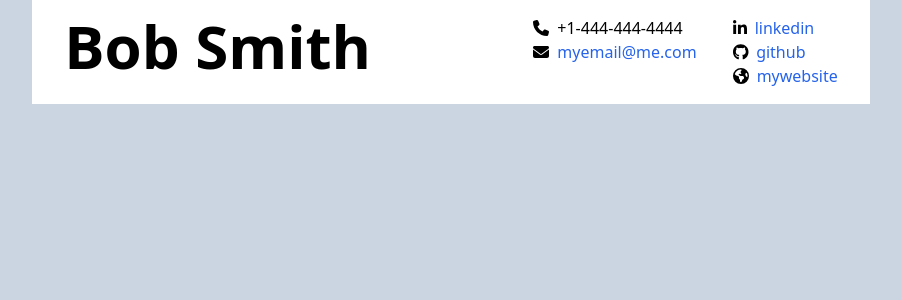
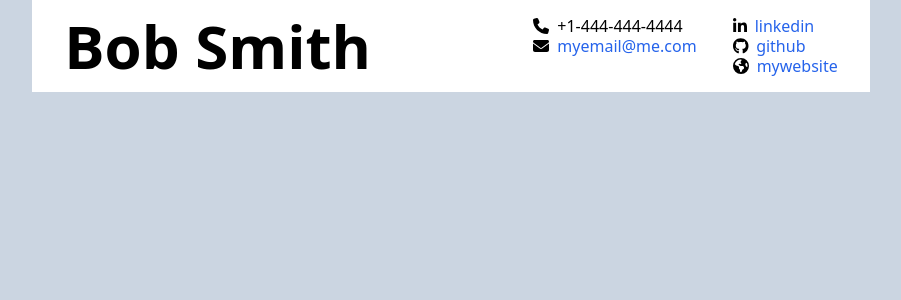
Before and after one commit to Blastose/resume-builder, a React (Create React App) app: page / in a window 1280 px wide. Shown: the top 300 px of the page, without its empty margins (189-1090 px from the left). Built offline with nearby package versions, Linux system fonts and the light colour scheme.

Commit message:
Change text line height

```diff
--- a/src/components/personal-info/links.tsx
+++ b/src/components/personal-info/links.tsx
@@ -3,7 +3,7 @@ import { FontAwesomeIcon } from "@fortawesome/react-fontawesome";
 
 function Links(props: { linkedin: Link; github: Link; website: Link }) {
   return (
-    <div className="flex flex-col">
+    <div className="flex flex-col leading-tight">
       <div className="flex gap-2 items-center">
         <FontAwesomeIcon icon={["fab", "linkedin-in"]} />
         <a href={props.linkedin.href} className="text-blue-600">
--- a/src/components/personal-info/misc-info.tsx
+++ b/src/components/personal-info/misc-info.tsx
@@ -7,7 +7,7 @@ function MiscInfo(props: {
   contactInfo: { phoneNumber: string; email: string };
 }) {
   return (
-    <div className="flex gap-9 justify-self-end">
+    <div className="flex gap-9 justify-self-end leading-tight">
       <ContactInfo
         phoneNumber={props.contactInfo.phoneNumber}
         email={props.contactInfo.email}
```
